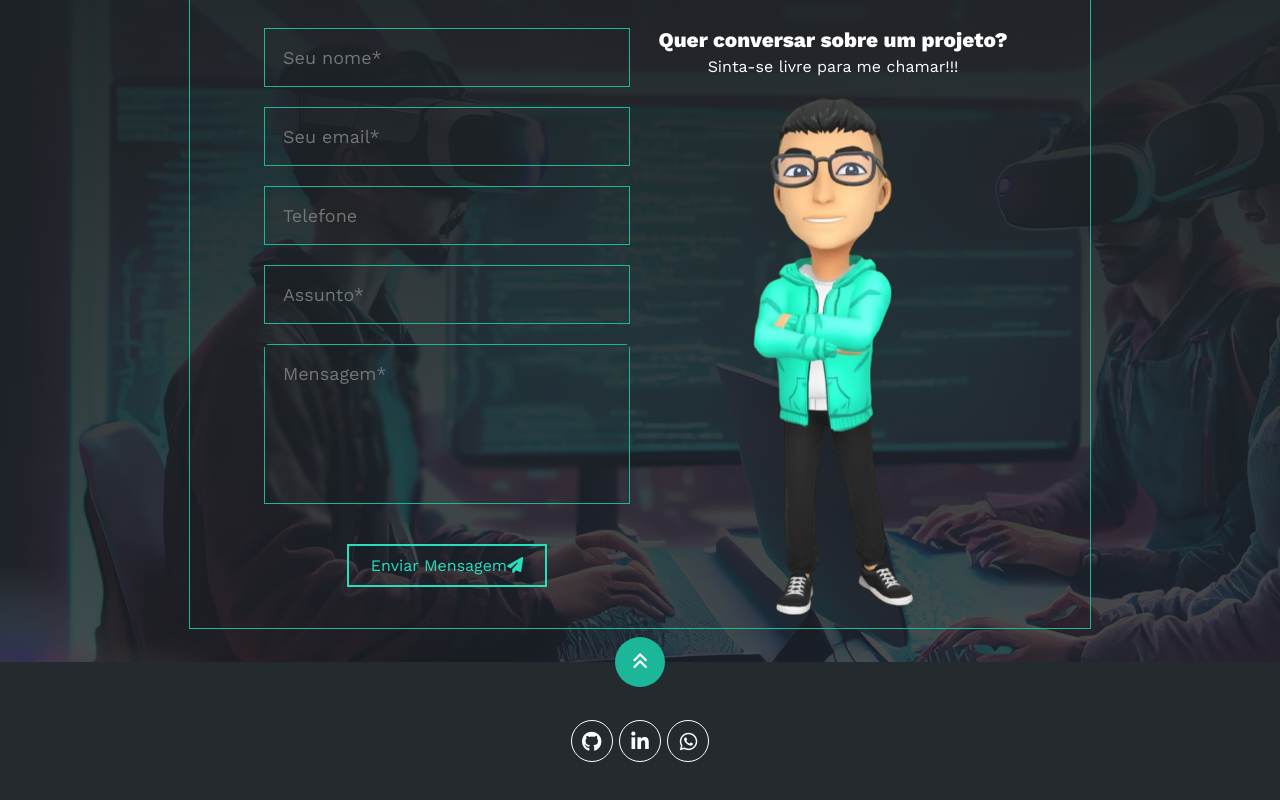
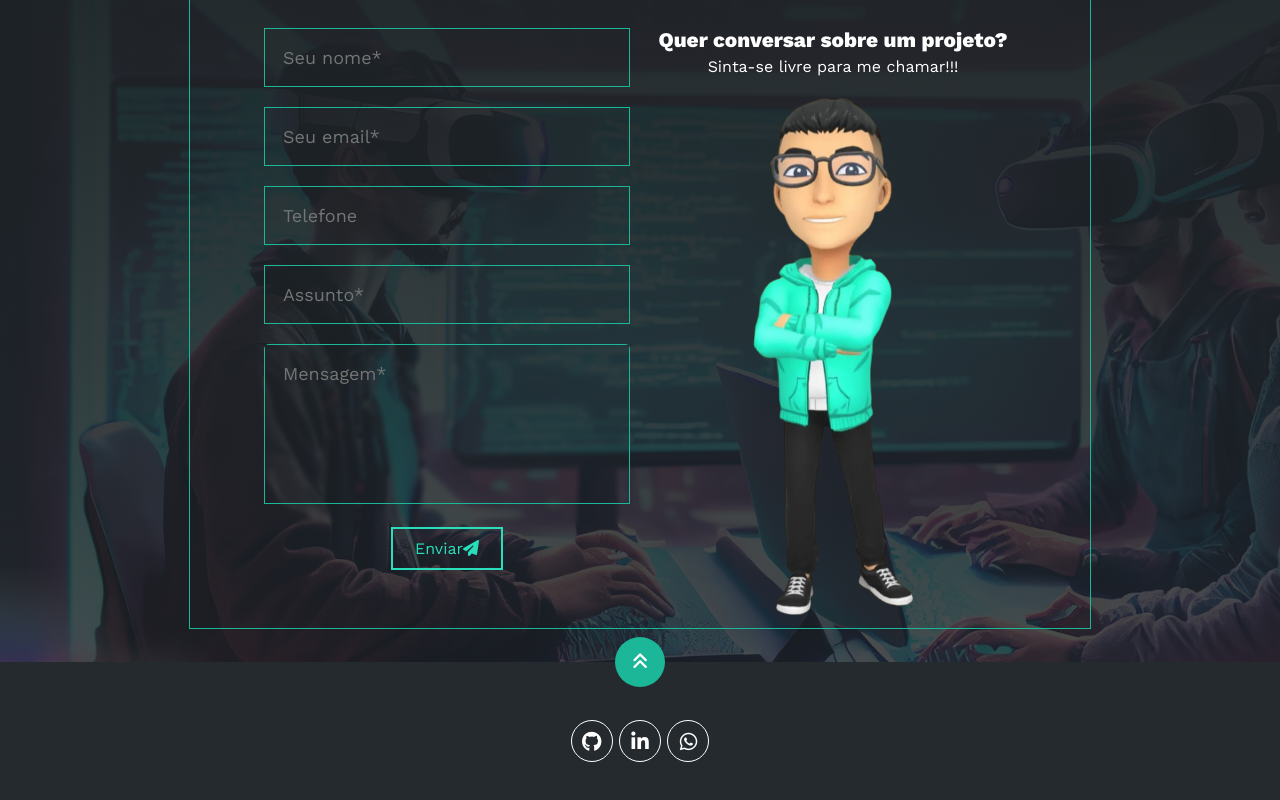
Before and after one commit to GianDutra/meu_portfolio, a React (Create React App) app: page / in a window 1280 px wide. Shown: the part 4831-5631 px from the top of the page. Built offline with nearby package versions, Linux system fonts and the light colour scheme.

Commit message:
Otimizando site 3.0

```diff
--- a/src/assets/css/styles.css
+++ b/src/assets/css/styles.css
@@ -860,7 +860,7 @@ cursor: url(../image/cursor_clicavel.svg), auto;
     border: 2px solid #28DEBB;
     width: fit-content;
     display: block;
-    margin: 20px auto;
+    margin: 0.1875rem auto;
     padding: 10px 22px;
     font-size: 16px;
     color: #28DEBB;
@@ -914,6 +914,7 @@ cursor: url(../image/cursor_clicavel.svg), auto;
     margin:auto;
     width: 45%;
 }
+
 
 
 
@@ -1148,6 +1149,11 @@ footer {
       background-size: cover;
       }
 
+      .contacto button {
+        margin: 0rem auto;
+
+    }
+
     @media only screen and (device-width: 375px) and (device-height: 667px) and (-webkit-device-pixel-ratio: 2) {
         /* Seu código CSS específico para o iPhone SE */
         /* Faça as alterações necessárias para corrigir a exibição no iPhone SE */
--- a/src/components/Contact/index.js
+++ b/src/components/Contact/index.js
@@ -93,7 +93,7 @@ const Contact = () => {
                 ></textarea>
               </div>
               <button type="submit">
-                Enviar Mensagem<i className="fa-solid fa-paper-plane"></i>
+                Enviar<i className="fa-solid fa-paper-plane"></i>
                 <span className="overlay"></span>
               </button>
             </form>
```
